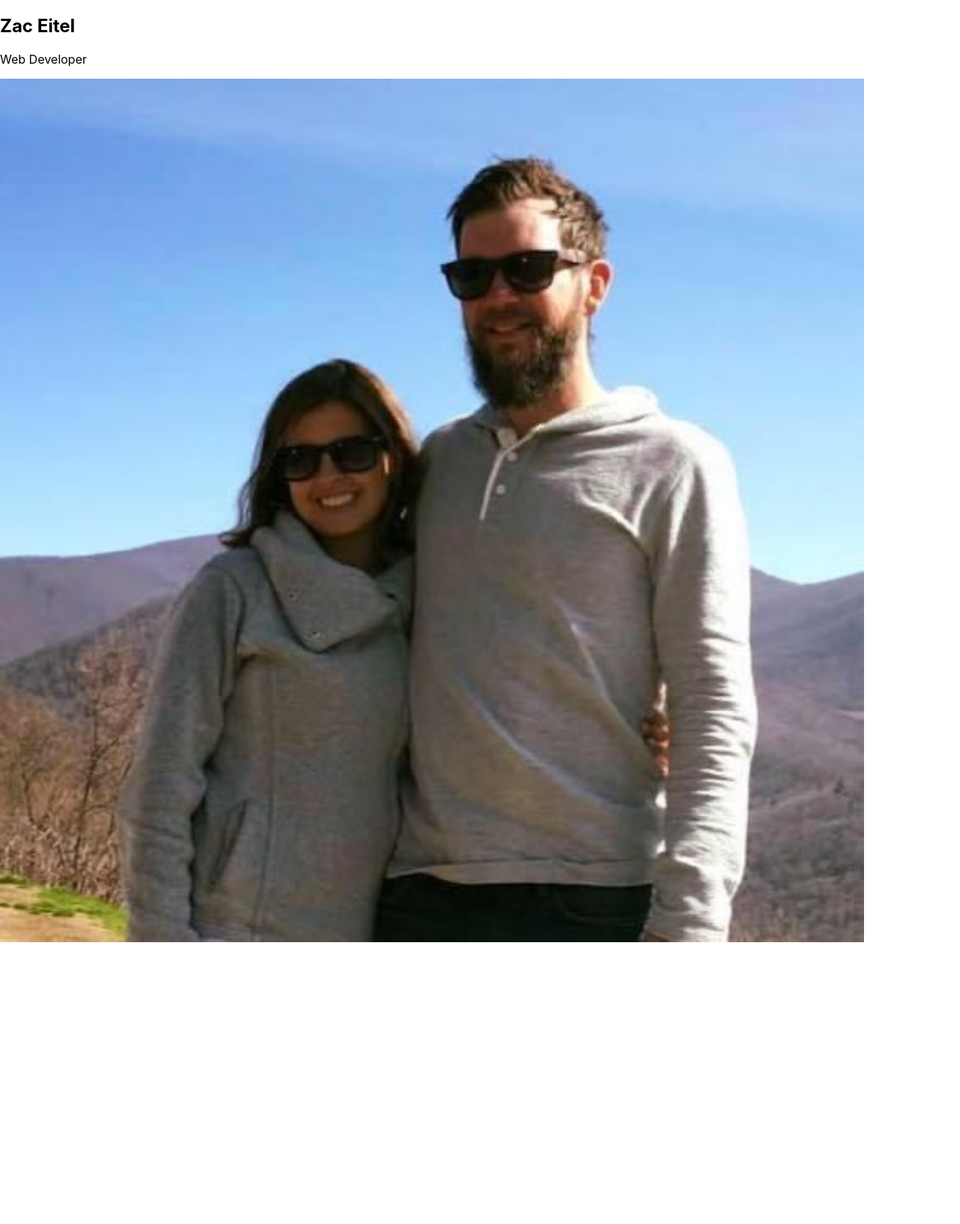
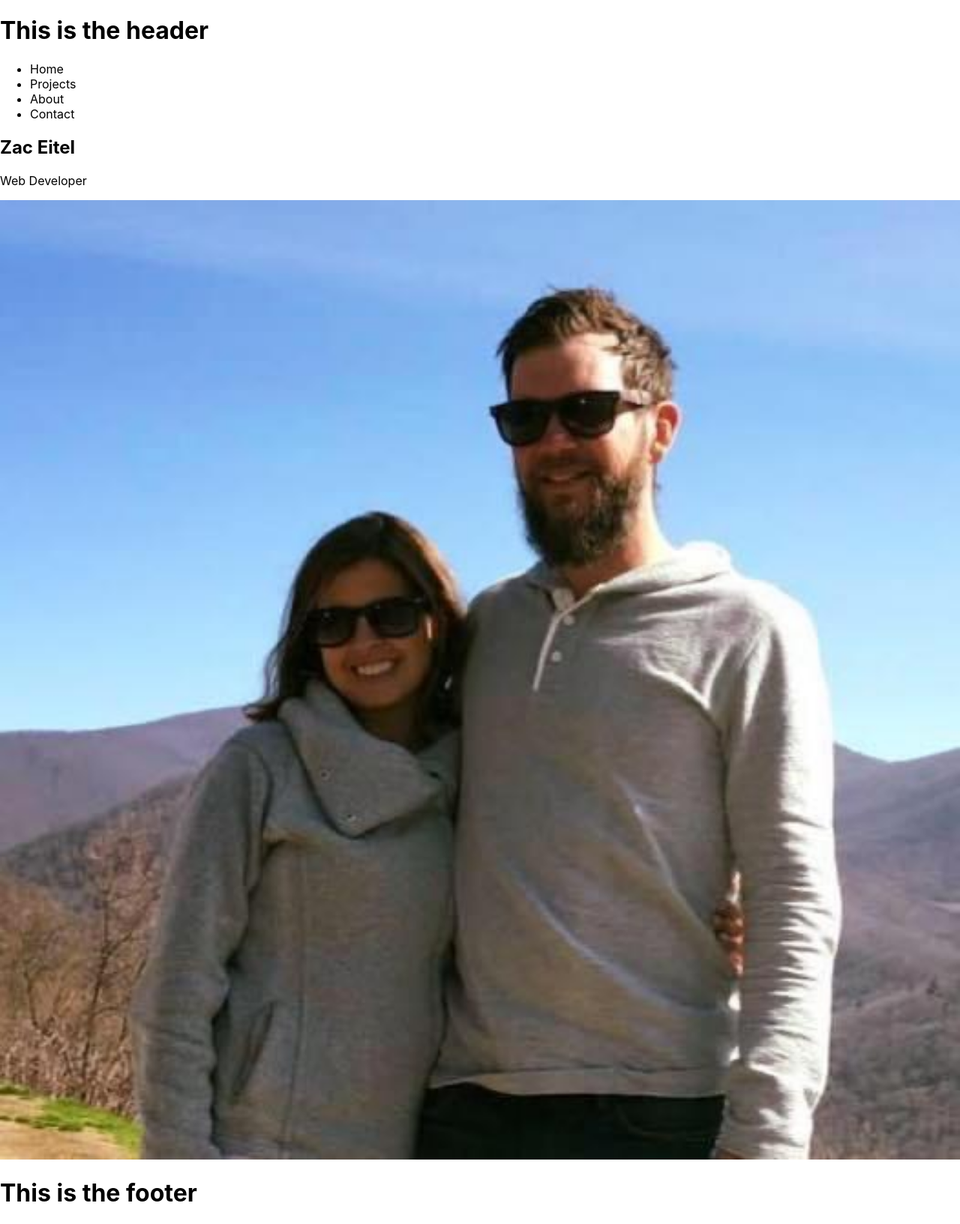
Before and after one commit to Zeitel42/Ze-React-Portfolio, a React (Create React App) app: page / in a window 1280 px wide. Shown: the whole page at 75% size. Before the commit the page ends 1261 px from the top, so only its background shows below. Built offline with nearby package versions, Linux system fonts and the light colour scheme.

Commit message:
added basic header/footer

```diff
--- a/src/App.js
+++ b/src/App.js
@@ -1,13 +1,23 @@
 // import logo from "./logo.svg";
 import "./App.css";
 import About from "./components/About";
+import Header from "./components/Header";
+import Nav from "./components/Nav";
+import Footer from "./components/Footer";
 
 function App() {
   return (
     <div>
+      <div>
+        <Header />
+        <Nav />
+      </div>
+
       <main>
+        <div>{/* <Project></Project> */}</div>
         <About></About>
       </main>
+      <Footer />
     </div>
   );
 }
--- a/src/components/About/index.js
+++ b/src/components/About/index.js
@@ -1,5 +1,5 @@
 import React from "react";
-import coverImage from "../../assets/cover/ZacnMolly.jpg";
+import coverImage from "../../assets/cover/ZacnMolly.JPG";
 
 function About() {
   return (
@@ -9,7 +9,7 @@ function About() {
       <img
         src={coverImage}
         className="my-2"
-        style={{ width: "90%" }}
+        style={{ width: "100%" }}
         alt="cover"
       />
     </section>
--- a/src/components/Footer/index.js
+++ b/src/components/Footer/index.js
@@ -0,0 +1,11 @@
+import React from "react";
+
+function Footer() {
+  return (
+    <footer className="flex-row px-1">
+      <h1>This is the footer</h1>
+    </footer>
+  );
+}
+
+export default Footer;
--- a/src/components/Header/index.js
+++ b/src/components/Header/index.js
@@ -0,0 +1,11 @@
+import React from "react";
+
+function Header() {
+  return (
+    <header className="flex-row px-1">
+      <h1>This is the header</h1>
+    </header>
+  );
+}
+
+export default Header;
--- /dev/null
+++ b/src/components/Nav/index.js
@@ -0,0 +1,29 @@
+import React, { useEffect } from "react";
+import { capitalizeFirstLetter } from "../../utils/helpers";
+
+function Nav(props) {
+  // const {
+  //   categories = [],
+  //   setCurrentCategory,
+  //   currentCategory,
+  //   contactSelected,
+  //   setContactSelected,
+  // } = props;
+
+  // useEffect(() => {
+  //   document.title = capitalizeFirstLetter(currentCategory.name);
+  // }, [currentCategory]);
+
+  return (
+    <nav>
+      <ul className="flex-row">
+        <li className="mx-2">Home</li>
+        <li className="mx-2">Projects</li>
+        <li className="mx-2">About</li>
+        <li className="mx-2">Contact</li>
+      </ul>
+    </nav>
+  );
+}
+
+export default Nav;
--- /dev/null
+++ b/src/utils/helpers.js
@@ -0,0 +1,8 @@
+export function capitalizeFirstLetter(string) {
+  return string.charAt(0).toUpperCase() + string.slice(1);
+}
+
+export function validateEmail(email) {
+  var re = /^(([^<>()[\]\\.,;:\s@"]+(\.[^<>()[\]\\.,;:\s@"]+)*)|(".+"))@((\[[0-9]{1,3}\.[0-9]{1,3}\.[0-9]{1,3}\.[0-9]{1,3}\])|(([a-zA-Z\-0-9]+\.)+[a-zA-Z]{2,}))$/;
+  return re.test(String(email).toLowerCase());
+}
```
Also changed, not shown: 2 other files (tests, documents, lock files or other folders).
